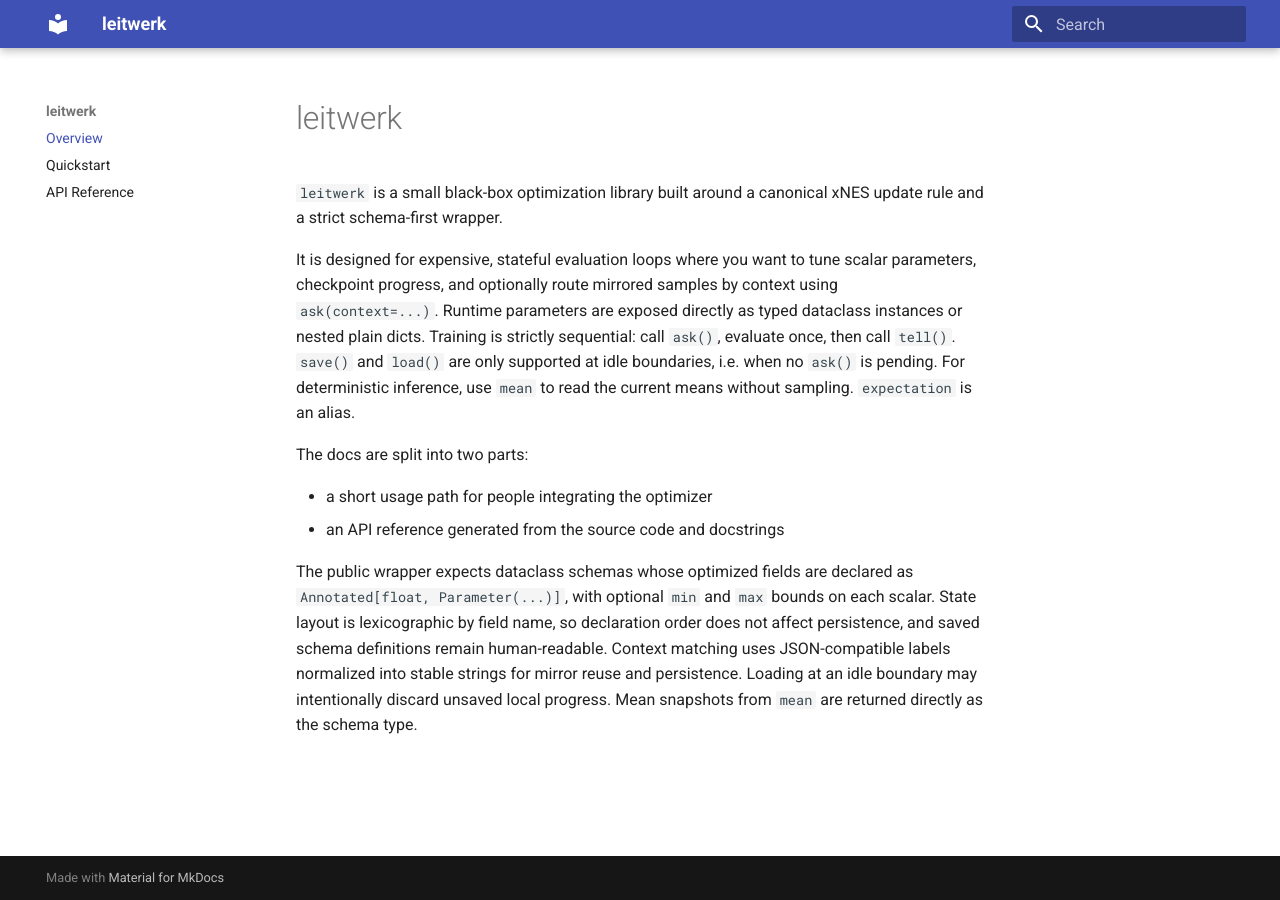
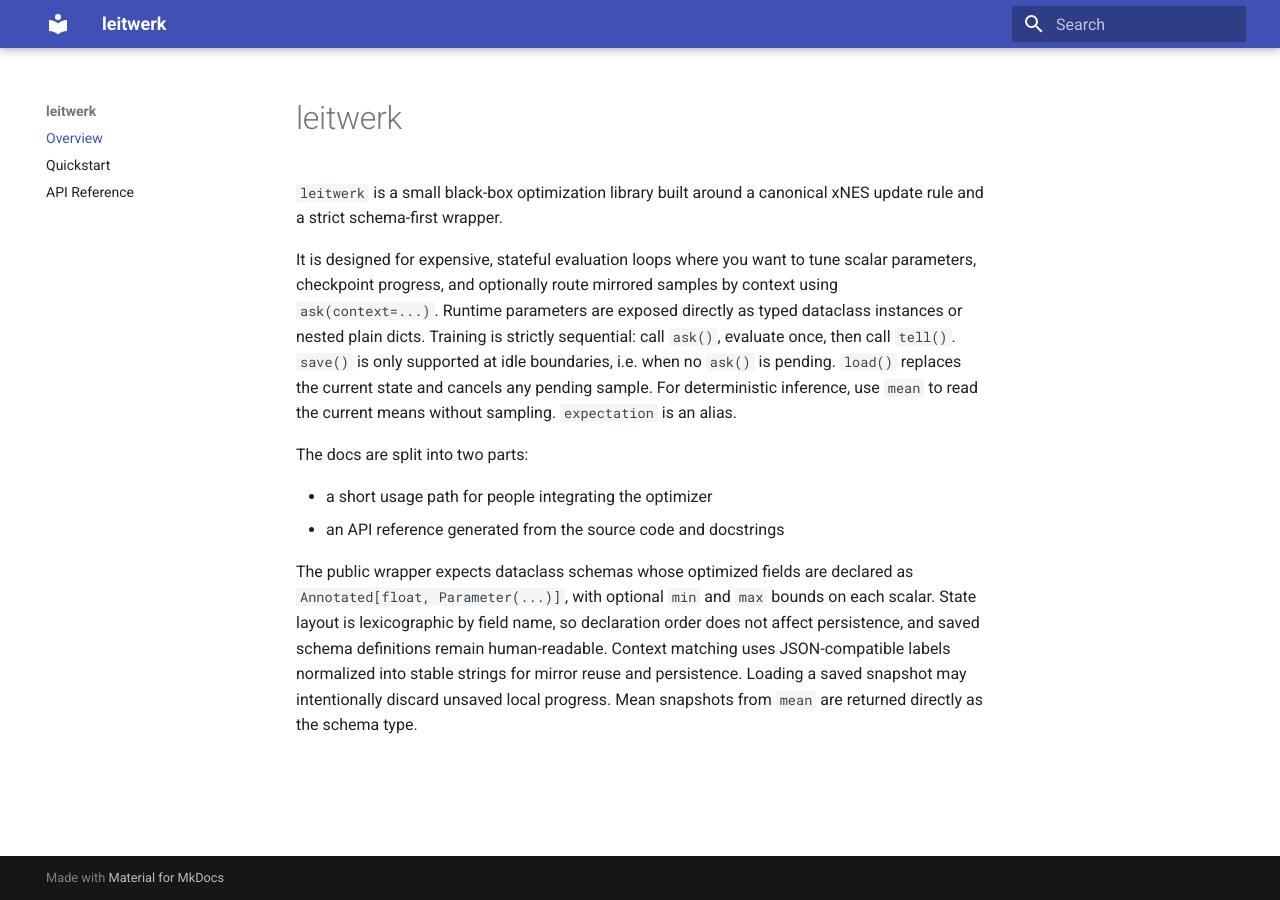
Before and after one commit to vschmidt91/xnes, an MkDocs documentation site: the page built from docs/index.md, in a window 1280 px wide. Built offline with MkDocs 1.6.1 and Material for MkDocs 9.7.7, drawn with Linux system fonts in a browser that asks for light colours.

Commit message:
allow load with pending tell

```diff
--- a/docs/index.md
+++ b/docs/index.md
@@ -7,10 +7,11 @@
 scalar parameters, checkpoint progress, and optionally route mirrored samples
 by context using `ask(context=...)`. Runtime parameters are exposed directly as
 typed dataclass instances or nested plain dicts. Training is strictly
-sequential: call `ask()`, evaluate once, then call `tell()`. `save()` and
-`load()` are only supported at idle boundaries, i.e. when no `ask()` is
-pending. For deterministic inference, use `mean` to read the current means
-without sampling. `expectation` is an alias.
+sequential: call `ask()`, evaluate once, then call `tell()`. `save()` is only
+supported at idle boundaries, i.e. when no `ask()` is pending. `load()`
+replaces the current state and cancels any pending sample. For deterministic
+inference, use `mean` to read the current means without sampling.
+`expectation` is an alias.
 
 The docs are split into two parts:
 
@@ -22,6 +23,6 @@
 each scalar. State layout is lexicographic by field name, so declaration order
 does not affect persistence, and saved schema definitions remain human-readable.
 Context matching uses JSON-compatible labels normalized into stable strings for
-mirror reuse and persistence. Loading at an idle boundary may intentionally
+mirror reuse and persistence. Loading a saved snapshot may intentionally
 discard unsaved local progress. Mean snapshots from `mean` are returned
 directly as the schema type.
```
Also changed, not shown: README.md (+48 -26 lines), docs/quickstart.md (+5 -4 lines), 2 other files.
